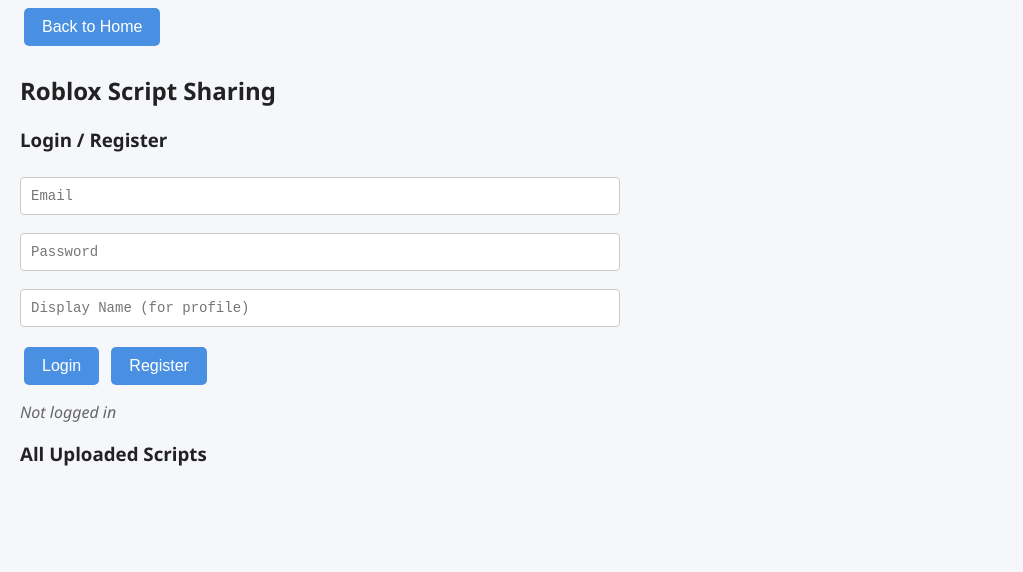
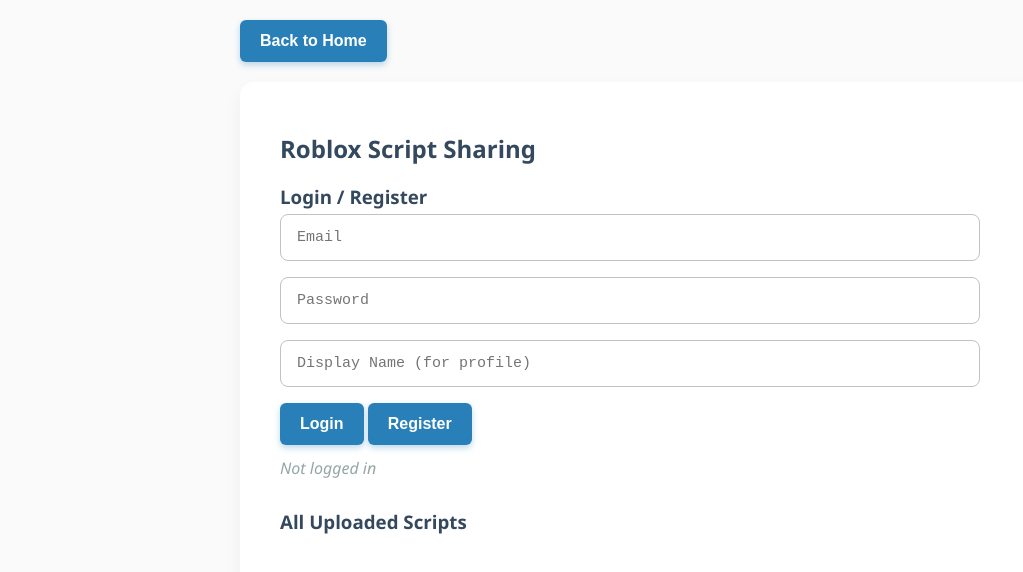
Before and after one commit to liamVSC/liamVSC.github.io, a plain HTML site: page index.html in a window 1280 px wide. Both pictures are taken after a click on the button "Go to Script Share". Shown: the whole page, without its empty margins (0-1023 px from the left). Drawn offline with Linux system fonts and the light colour scheme; no server answers.

Commit message:
Update style.css

```diff
--- a/css/style.css
+++ b/css/style.css
@@ -1,75 +1,144 @@
+/* Reset and base */
+* {
+  box-sizing: border-box;
+}
+
 body {
   font-family: 'Segoe UI', Tahoma, Geneva, Verdana, sans-serif;
-  background: #f5f7fa;
+  background: #fafafa;
   margin: 0;
   padding: 0 20px;
-  color: #333;
+  color: #2c3e50;
+  min-height: 100vh;
+  display: flex;
+  flex-direction: column;
+  align-items: center;
+}
+
+h1, h2, h3 {
+  font-weight: 600;
+  margin-bottom: 0.3em;
+  color: #34495e;
+}
+
+nav {
+  width: 100%;
+  max-width: 800px;
+  margin: 20px 0;
+  display: flex;
+  justify-content: flex-start;
+  gap: 12px;
 }
 
 button {
-  background-color: #4A90E2;
+  background-color: #2980b9;
   border: none;
   color: white;
-  padding: 10px 18px;
-  margin: 8px 4px;
-  border-radius: 5px;
+  padding: 12px 20px;
+  border-radius: 6px;
   cursor: pointer;
   font-size: 16px;
-  transition: background-color 0.3s ease;
+  font-weight: 600;
+  transition: background-color 0.25s ease;
+  box-shadow: 0 3px 6px rgb(41 128 185 / 0.3);
 }
 
 button:hover {
-  background-color: #357ABD;
+  background-color: #1c5980;
+  box-shadow: 0 5px 10px rgb(28 89 128 / 0.5);
 }
 
 input, textarea {
   width: 100%;
-  max-width: 600px;
-  padding: 10px;
-  margin: 6px 0 12px 0;
-  border: 1px solid #ccc;
-  border-radius: 4px;
-  font-size: 14px;
+  max-width: 700px;
+  padding: 14px 16px;
+  margin-bottom: 16px;
+  border: 1.5px solid #bdc3c7;
+  border-radius: 8px;
+  font-size: 15px;
+  font-family: 'Courier New', Courier, monospace;
   resize: vertical;
-  box-sizing: border-box;
-  font-family: monospace;
+  transition: border-color 0.3s ease;
 }
 
-h1, h2, h3, h4 {
-  color: #222;
+input:focus, textarea:focus {
+  outline: none;
+  border-color: #2980b9;
+  box-shadow: 0 0 5px rgb(41 128 185 / 0.6);
+}
+
+main, section {
+  width: 100%;
+  max-width: 800px;
+  background: white;
+  padding: 30px 40px;
+  border-radius: 14px;
+  box-shadow: 0 10px 20px rgb(0 0 0 / 0.05);
+  margin-bottom: 40px;
+}
+
+#scriptsList {
+  list-style-type: none;
+  padding: 0;
+  margin-top: 20px;
 }
 
 #scriptsList li {
-  background: white;
-  margin-bottom: 15px;
-  padding: 15px 20px;
-  border-radius: 8px;
-  box-shadow: 0 1px 5px rgb(0 0 0 / 0.1);
-  word-break: break-word;
+  background: #f9f9f9;
+  margin-bottom: 24px;
+  padding: 20px 25px;
+  border-radius: 10px;
+  box-shadow: 0 3px 8px rgb(0 0 0 / 0.07);
+  transition: box-shadow 0.3s ease;
+}
+
+#scriptsList li:hover {
+  box-shadow: 0 8px 20px rgb(0 0 0 / 0.12);
+}
+
+#scriptsList h4 {
+  margin: 0 0 10px 0;
+  color: #2c3e50;
 }
 
 #scriptsList pre {
-  background: #272822;
+  background: #2d2d2d;
   color: #f8f8f2;
-  padding: 12px;
-  border-radius: 5px;
+  padding: 15px 18px;
+  border-radius: 8px;
+  font-size: 14px;
+  line-height: 1.5;
   overflow-x: auto;
-  font-size: 14px;
+  white-space: pre-wrap;
   font-family: 'Courier New', Courier, monospace;
-  white-space: pre-wrap;
+  user-select: text;
+}
+
+.author-info {
+  font-size: 13px;
+  color: #7f8c8d;
+  margin-bottom: 12px;
+  font-style: italic;
 }
 
 .auth-message {
-  margin: 8px 0;
+  margin: 12px 0;
   font-style: italic;
-  color: #666;
+  color: #95a5a6;
 }
 
-.author-info {
-  font-size: 12px;
-  color: #777;
+#authSection, #uploadSection {
+  margin-bottom: 30px;
 }
 
-nav {
-  margin-bottom: 20px;
+/* Responsive */
+@media (max-width: 720px) {
+  main, section {
+    padding: 20px 25px;
+  }
+
+  button {
+    font-size: 14px;
+    padding: 10px 16px;
+  }
 }
```
